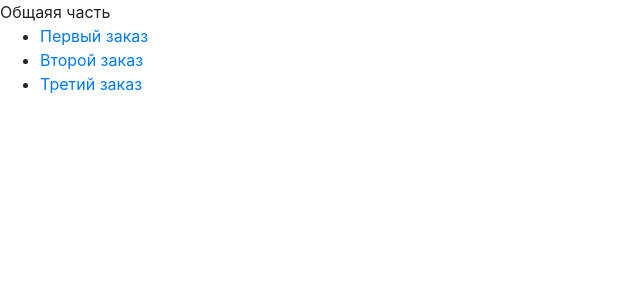
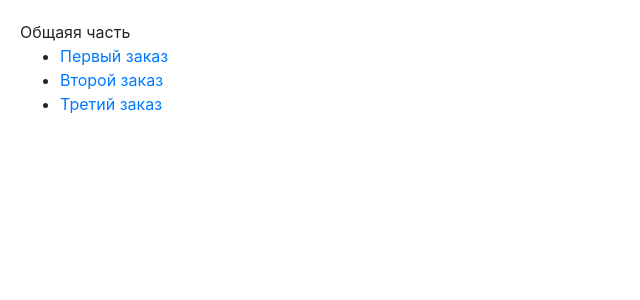
Before and after one commit to kek-sick/University, a Django app: page /orders/ in a window 1280 px wide. Shown: the top 300 px of the page, without its empty margins (0-640 px from the left). Run offline with Django 3.2, Linux system fonts and the light colour scheme; some libraries are stand-ins or nearby versions.

Commit message:
lab4 report added

```diff
--- a/rip/lab4/lab4/settings.py
+++ b/rip/lab4/lab4/settings.py
@@ -119,3 +119,7 @@ USE_TZ = True
 # https://docs.djangoproject.com/en/2.2/howto/static-files/
 
 STATIC_URL = '/static/'
+
+STATICFILES_DIRS = [
+    os.path.join(BASE_DIR, "static"),
+]
--- /dev/null
+++ b/rip/lab4/static/my_app/css/my_style.css
@@ -0,0 +1,8 @@
+.main_el{
+    padding-left: 20px;
+    padding-top: 20px;
+}
+
+.secondary_el{
+    padding-left: 20px;
+}
--- a/rip/lab4/templates/parent.html
+++ b/rip/lab4/templates/parent.html
@@ -1,14 +1,16 @@
 <!DOCTYPE html>
+{% load staticfiles %}
 <html lang="en">
 <head>
     <link rel="stylesheet" href="https://stackpath.bootstrapcdn.com/bootstrap/4.3.1/css/bootstrap.min.css" integrity="sha384-ggOyR0iXCbMQv3Xipma34MD+dH/1fQ784/j6cY/iJTQUOhcWr7x9JvoRxT2MZw1T" crossorigin="anonymous">
     <script src="https://stackpath.bootstrapcdn.com/bootstrap/4.3.1/js/bootstrap.min.js" integrity="sha384-JjSmVgyd0p3pXB1rRibZUAYoIIy6OrQ6VrjIEaFf/nJGzIxFDsf4x0xIM+B07jRM" crossorigin="anonymous"></script>
     <meta charset="UTF-8">
     <title>{% block title %}{% endblock %}</title>
+    <link rel="stylesheet" type="text/css" href="{% static 'my_app/css/my_style.css' %}">
 </head>
 <body>
-<div>Общаяя часть</div>
-<div>
+<div class="main_el">Общаяя часть</div>
+<div class="secondary_el">
     {% block body %}Переопределяется в наследниках{% endblock %}
 </div>
 </body>
```
Also changed, not shown: 1 other file.
